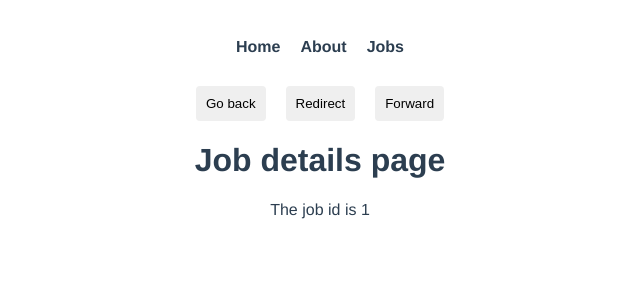
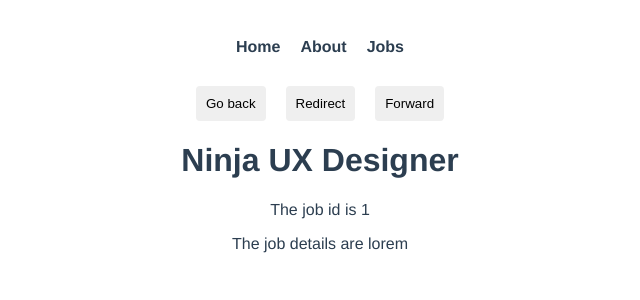
Before and after one commit to PrenitaVulpo/ninja-jobs, a Vue app: page /jobs/1 in a window 1280 px wide. Shown: the top 300 px of the page, without its empty margins (320-960 px from the left). Built offline with nearby package versions, Linux system fonts and the light colour scheme; data requests are answered from the project's data file.

Commit message:
added data fetch

```diff
--- /dev/null
+++ b/data/db.json
@@ -0,0 +1,7 @@
+{
+  "jobs": [
+    { "title": "Ninja UX Designer", "id": 1, "details": "lorem" },
+    { "title": "Ninja Web Developer", "id": 2, "details": "lorem" },
+    { "title": "Ninja Vue Developer", "id": 3, "details": "lorem" }
+  ]
+}
--- a/package.json
+++ b/package.json
@@ -8,6 +8,7 @@
   },
   "dependencies": {
     "core-js": "^3.6.5",
+    "json-server": "^0.16.3",
     "vue": "^3.0.0",
     "vue-router": "^4.0.0-0"
   },
--- a/src/router/index.js
+++ b/src/router/index.js
@@ -1,6 +1,6 @@
 import { createRouter, createWebHistory } from 'vue-router'
 import Home from '../views/Home.vue'
-import About from '../views/About.vue'
+// import About from '../views/About.vue'
 import Jobs from '../views/Jobs/Jobs.vue'
 import JobDetails from '../views/Jobs/JobDetails.vue'
 import NotFound from '../views/NotFound.vue'
@@ -14,7 +14,8 @@ const routes = [
   {
     path: '/about',
     name: 'About',
-    component: About
+		//lazy load component
+    component: () => import('../views/About.vue')
   },
   {
     path: '/jobs',
--- a/src/views/Jobs/JobDetails.vue
+++ b/src/views/Jobs/JobDetails.vue
@@ -1,16 +1,30 @@
 <template>
-	<h1>Job details page</h1>
-	<p>The job id is {{ id }}</p>
+	<div v-if="jobData">
+		<h1>{{ jobData.title }}</h1>
+		<p>The job id is {{ jobData.id }}</p>
+		<p>The job details are {{ jobData.details }}</p>
+	</div>
+
+	<div v-else>
+		Loading jobs...
+	</div>
+
 </template>
 
 <script>
 export default {
-	props: ['id']
-	// data() {
-	// 	return {
-	// 		id: this.$route.params.id
-	// 	}
-	// },
+	props: ['id'],
+	data() {
+		return {
+			jobData: null,
+		}
+	},
+	mounted() {
+		fetch(`http://localhost:3000/jobs/${this.id}`)
+			.then(res => res.json())
+			.then(data => this.jobData = data)
+			.catch(error => console.log(error.message))
+	}
 }
 </script>
 
--- a/src/views/Jobs/Jobs.vue
+++ b/src/views/Jobs/Jobs.vue
@@ -11,13 +11,15 @@
 export default {
   data() {
     return {
-      jobs: [
-        { title: 'Ninja UX Designer', id: 1, details: 'lorem' },
-        { title: 'Ninja Web Developer', id: 2, details: 'lorem' },
-        { title: 'Ninja Vue Developer', id: 3, details: 'lorem' },
-      ],
+      jobs: [],
     }
-  }
+  },
+	mounted() {
+		fetch('http://localhost:3000/jobs')
+			.then(res => res.json())
+			.then(data => this.jobs = data)
+			.catch(error => console.log(error.message))
+	}
 }
 </script>
 
```
Also changed, not shown: 1 other file (tests, documents, lock files or other folders).
